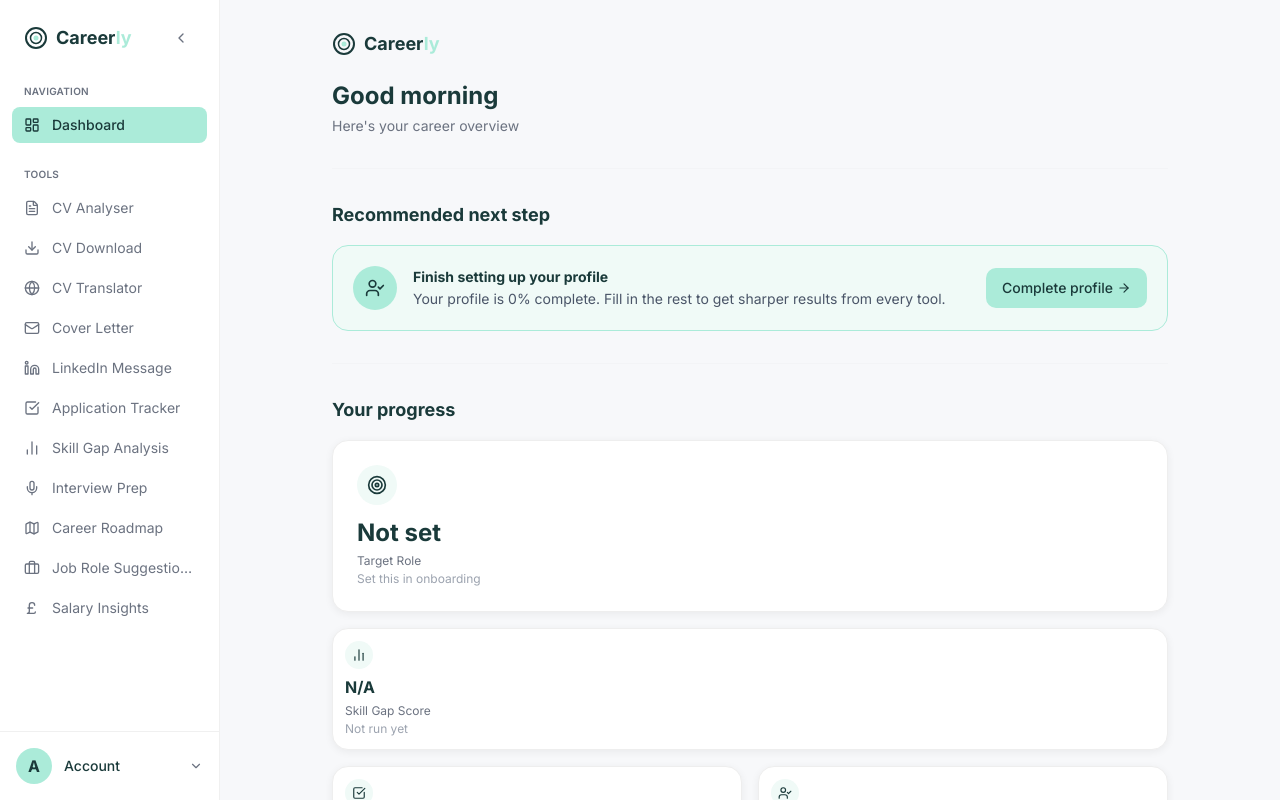
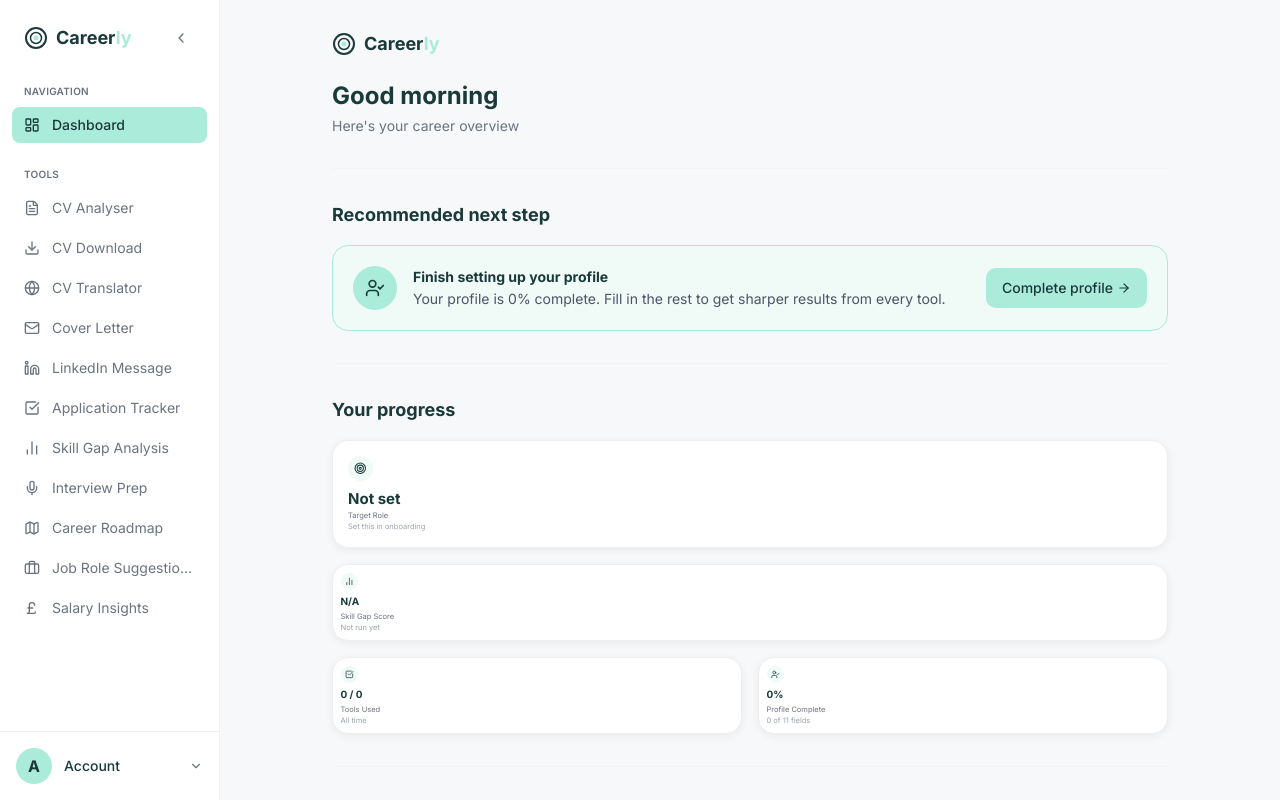
Before and after one commit to 3nd03/CV-Platform, a React (Vite) app in the folder frontend/: page /dashboard in a window 1280 px wide. Shown: the top 800 px of the page. Built offline with nearby package versions, Linux system fonts and the light colour scheme; no server answers; sample sign-in values are in the browser's storage.

Commit message:
Scale progress metric cards down to 62.5% of their current height

```diff
--- a/frontend/src/pages/Dashboard.jsx
+++ b/frontend/src/pages/Dashboard.jsx
@@ -82,17 +82,24 @@ function Divider() {
   return <div className="border-t border-gray-100 my-8" />
 }
 
-function MetricCard({ icon: Icon, label, value, subtext, className = '', compact = false }) {
+function MetricCard({ icon: Icon, label, value, subtext, className = '', size = 'lg' }) {
+  const isSm = size === 'sm'
   return (
     <Card className={className}>
       <div
-        className={`${compact ? 'w-7 h-7' : 'w-10 h-10'} rounded-full bg-mint-light flex items-center justify-center text-teal`}
+        className={`${isSm ? 'w-[17.5px] h-[17.5px]' : 'w-[25px] h-[25px]'} rounded-full bg-mint-light flex items-center justify-center text-teal`}
       >
-        <Icon size={compact ? 14 : 20} />
+        <Icon size={isSm ? 8.75 : 12.5} />
       </div>
-      <p className={`font-bold text-teal ${compact ? 'text-base mt-1.5' : 'text-2xl mt-3'}`}>{value}</p>
-      <p className="text-xs text-gray-500 mt-1">{label}</p>
-      {subtext && <p className="text-xs text-gray-400 mt-0.5">{subtext}</p>}
+      <p
+        className={`font-bold text-teal ${
+          isSm ? 'text-[10px] leading-[15px] mt-[3.75px]' : 'text-[15px] leading-[20px] mt-[7.5px]'
+        }`}
+      >
+        {value}
+      </p>
+      <p className="text-[7.5px] leading-[10px] text-gray-500 mt-[2.5px]">{label}</p>
+      {subtext && <p className="text-[7.5px] leading-[10px] text-gray-400 mt-[1.25px]">{subtext}</p>}
     </Card>
   )
 }
@@ -189,15 +196,15 @@ export default function Dashboard() {
         <SectionHeading>Your progress</SectionHeading>
         <div className="mt-4 grid grid-cols-2 gap-4">
           <MetricCard
-            className="col-span-2"
+            className="col-span-2 !p-[15px]"
             icon={Target}
             label="Target Role"
             value={data.target_role || 'Not set'}
             subtext={data.target_role ? 'Current focus' : 'Set this in onboarding'}
           />
           <MetricCard
-            compact
-            className="col-span-2 !p-3"
+            size="sm"
+            className="col-span-2 !p-[7.5px]"
             icon={BarChart2}
             label="Skill Gap Score"
             value={skillGapScore || 'N/A'}
@@ -208,16 +215,16 @@ export default function Dashboard() {
             }
           />
           <MetricCard
-            compact
-            className="col-span-1 !p-3"
+            size="sm"
+            className="col-span-1 !p-[7.5px]"
             icon={CheckSquare}
             label="Tools Used"
             value={`${toolsUsed.count} / ${toolsUsed.total}`}
             subtext="All time"
           />
           <MetricCard
-            compact
-            className="col-span-1 !p-3"
+            size="sm"
+            className="col-span-1 !p-[7.5px]"
             icon={UserCheck}
             label="Profile Complete"
             value={`${profilePct}%`}
```
